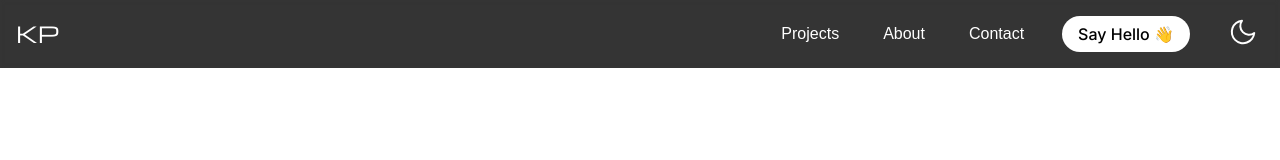
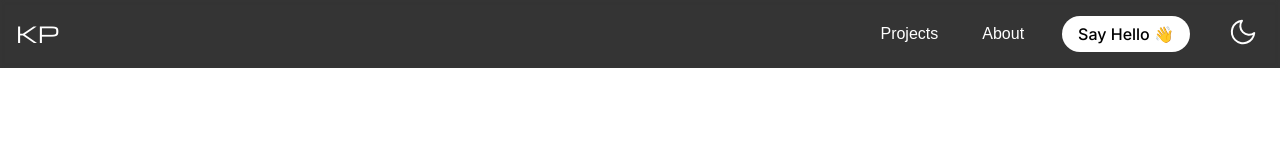
Before and after one commit to KunalP99/kportfoliov2, a React (Create React App) app: page / in a window 1280 px wide. Shown: the top 160 px of the page. Built offline with nearby package versions, Linux system fonts and the light colour scheme.

Commit message:
refactor: remove contact button from header and change scroll behaviour for scroll to top

```diff
--- a/src/components/Footer.js
+++ b/src/components/Footer.js
@@ -6,7 +6,7 @@ const Footer = ({scrollIntoViewOffset}) => {
   return (
     <footer>
       <div className='back-to-top'>
-        <button onClick={() => scrollIntoViewOffset('#header', 9000)} type='button'>
+        <button onClick={() => scrollIntoViewOffset('#hero', 300)} type='button'>
           <img src={UpArrow} alt="Scroll back to the top" />
         </button>
       </div>
--- a/src/components/Header.js
+++ b/src/components/Header.js
@@ -49,7 +49,6 @@ const Header = ({scrollIntoViewOffset, toggleTheme}) => {
           <ul>
             <li><button type='button' onClick={() => scrollIntoViewOffset('#projects', 100)}>Projects</button></li>
             <li><button type='button' onClick={() => scrollIntoViewOffset('#about', 100)}>About</button></li>
-            <li><button type='button'>Contact</button></li>
             <li><a className='action-btn' href='mailto:kunal_patel200@hotmail.co.uk'>Say Hello 👋</a></li>
             <li><button onClick={toggleDarkMode}><img src={themeImg} alt="Click to change theme of website" /></button></li>
           </ul>
```
